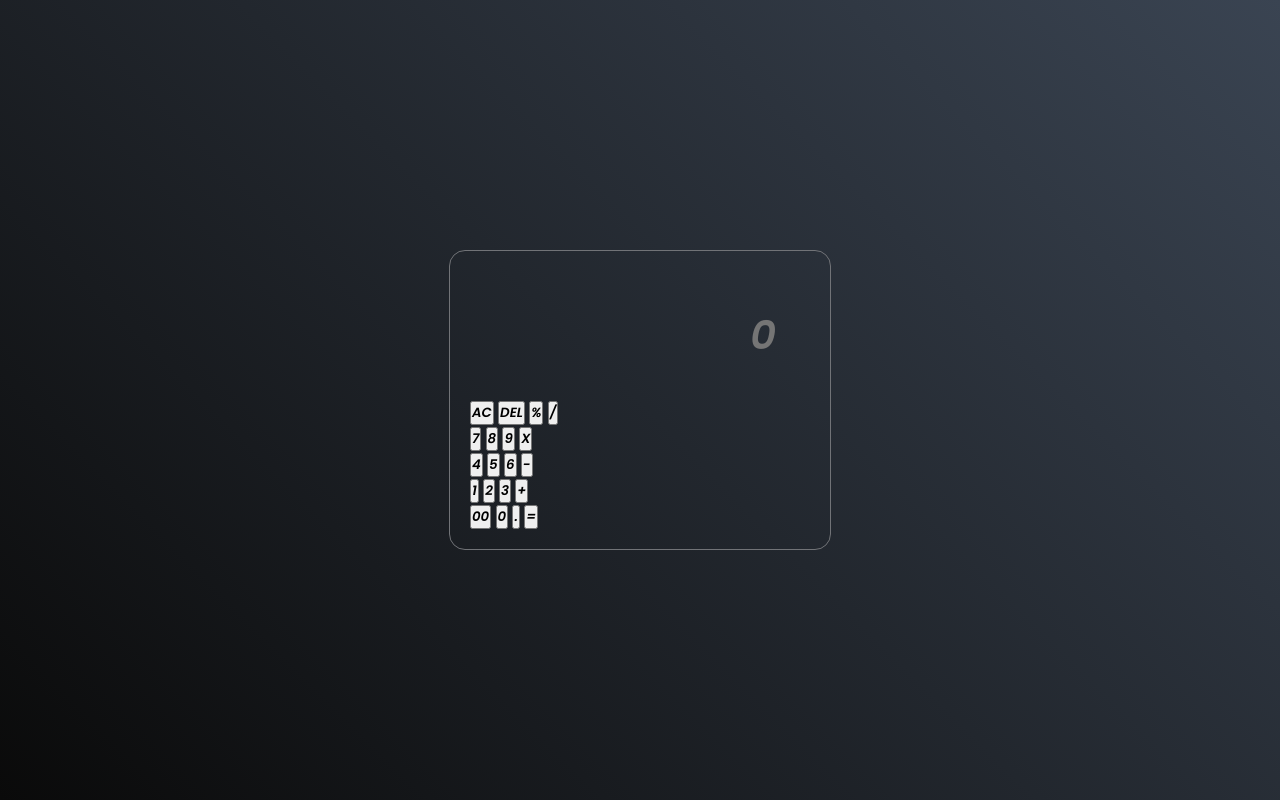
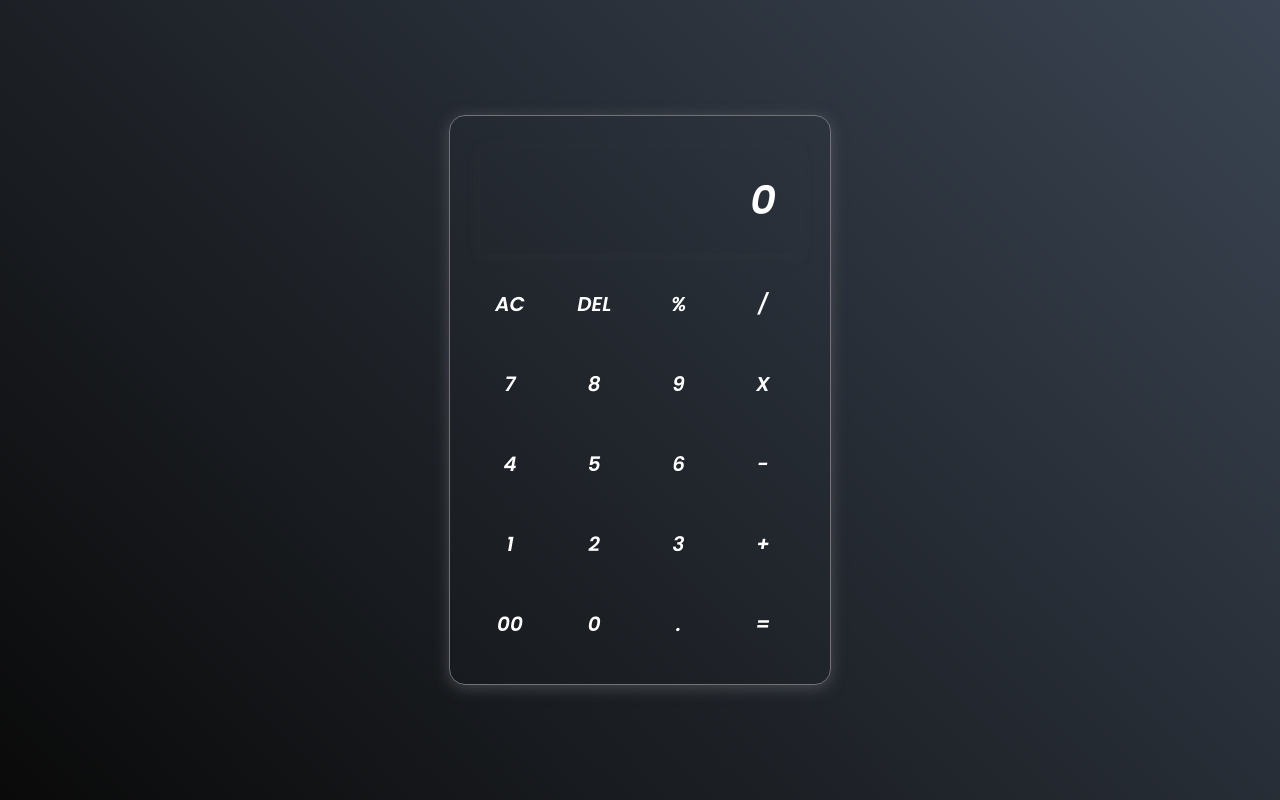
Before and after one commit to A-Nafis-Ch/My_Calculator, a plain HTML site: page index.html in a window 1280 px wide. Drawn offline with Linux system fonts and the light colour scheme.

Commit message:
css modified

```diff
--- a/style.css
+++ b/style.css
@@ -24,7 +24,7 @@ body{
     padding: 20px;
     border-radius: 16px;
     background: transparent;
-    box-shadow: 0px 3px 15px rgbs(113,115,119,0.5);
+    box-shadow: 0px 3px 15px rgba(113,115,119,0.5);
 }
 
 input{
@@ -34,8 +34,25 @@ input{
     padding: 24px;
     margin: 10px;
     background: transparent;
-    box-shadow: 0px 3px 15px rgbs(84, 84, 84, 0.1);
+    box-shadow: 0px 3px 15px rgba(84, 84, 84, 0.1);
     font-size: 40px;
     text-align: right;
     cursor: pointer;
 }
+
+input::placeholder{
+    color: #ffffff;
+}
+
+button{
+    border: none;
+    width: 60px;
+    height: 60px;
+    margin: 10px;
+    border-radius: 50%;
+    background: transparent;
+    color: #ffffff;
+    font-size: 20px;
+    box-shadow: -8px -8px 15px rgba(255, 255, 255, 255, 0.1);
+    cursor: pointer;
+}
```
